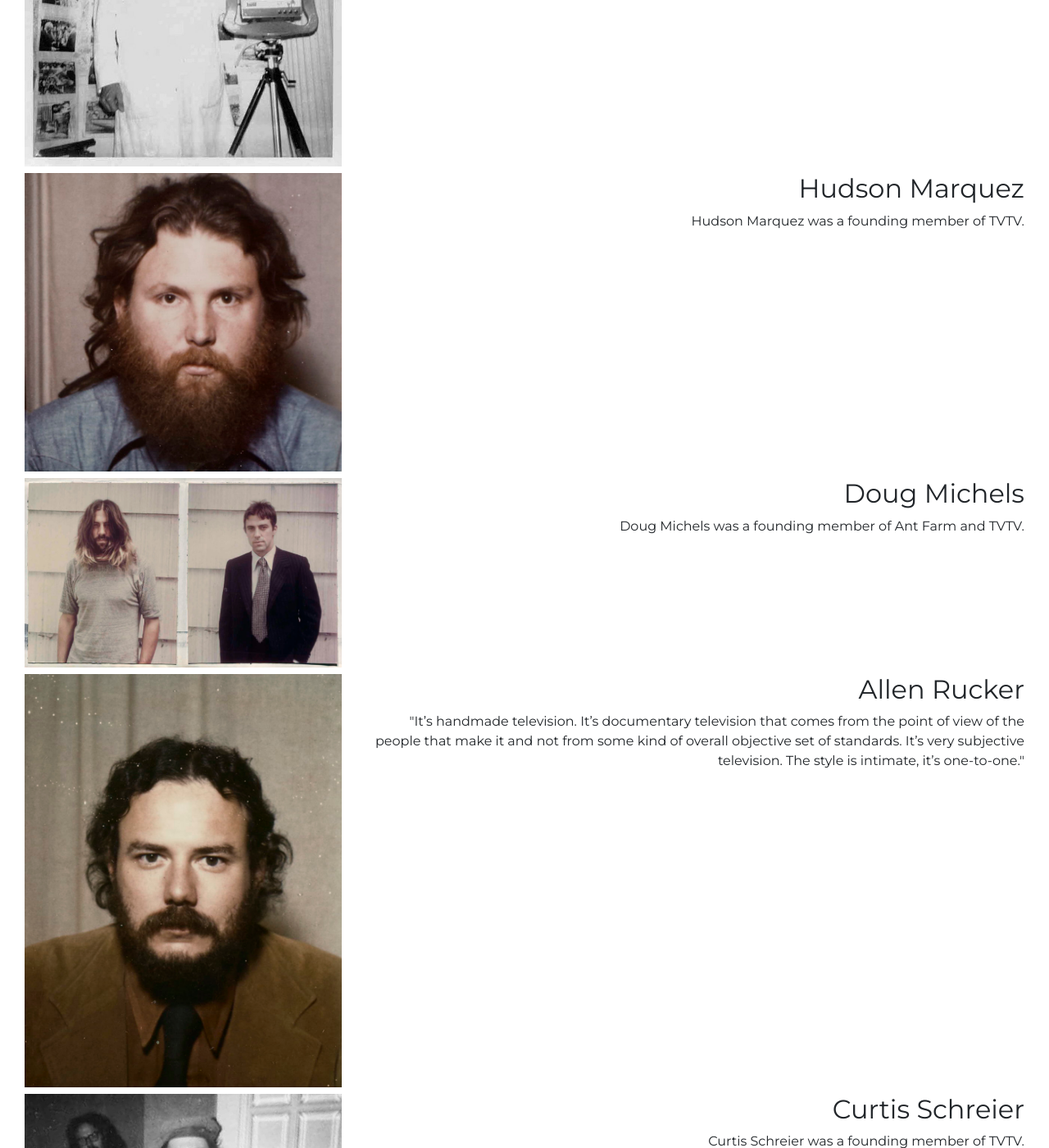
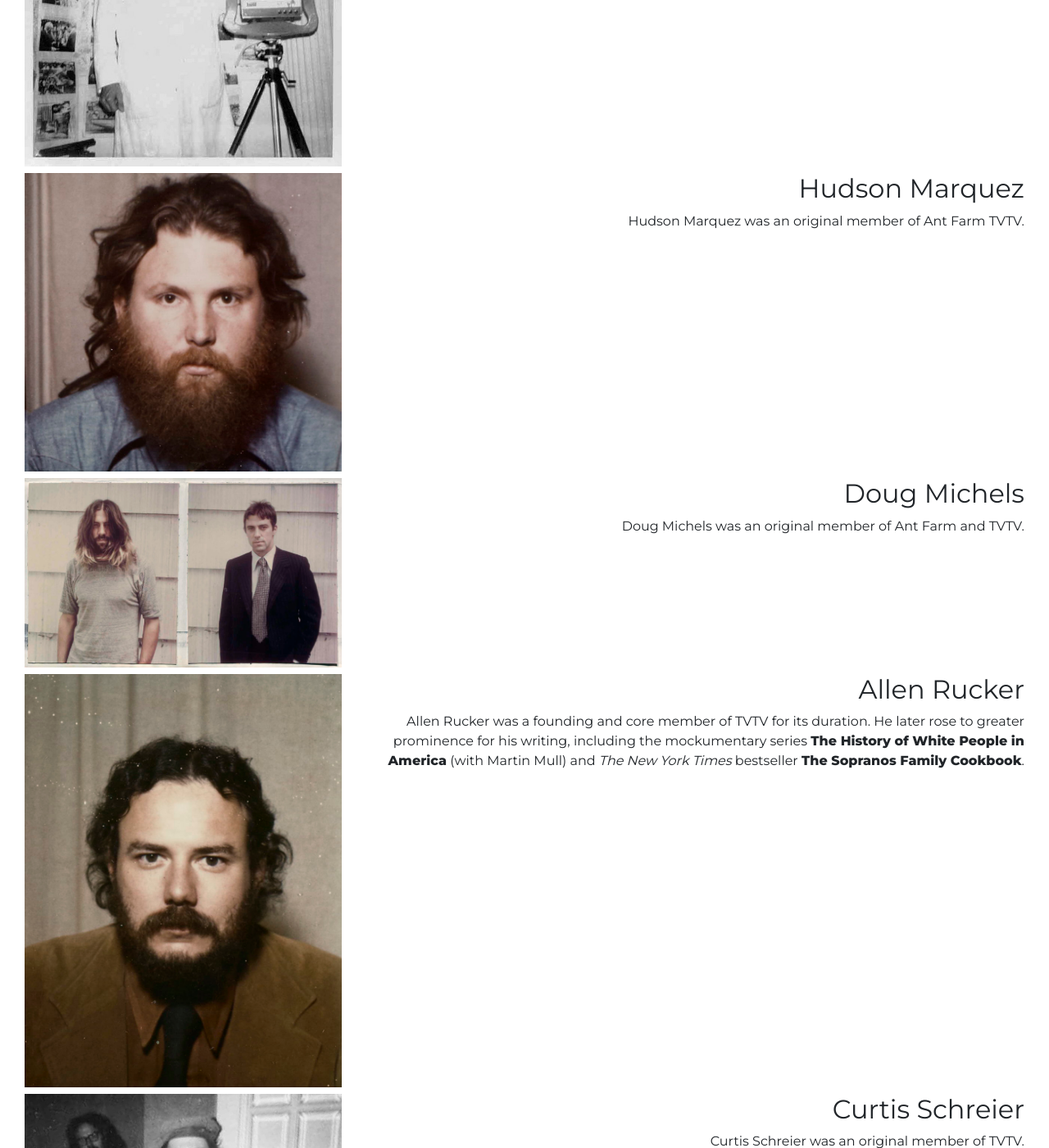
Before and after one commit to BAM-PFA/guerrillatv, a Jekyll site: the page built from index.md, in a window 1280 px wide and 1400 px high, scrolled down 6121 px. Shown: the whole window at 82% size. Built offline with Jekyll 4.4.1, drawn with Linux system fonts in a browser that asks for light colours; nearby versions of some CDN libraries; some web fonts are replaced; some of the changed text lies outside the part shown.

Commit message:
add 4:3 iframe player; minor text updates

```diff
--- a/_includes/internetArchive.html
+++ b/_includes/internetArchive.html
@@ -1 +1 @@
-<iframe src="https://archive.org/embed/{{ include.id }}" frameborder="0" allow="fullscreen" allowfullscreen></iframe>
+<iframe src="https://archive.org/embed/{{ include.id }}" frameborder="0" webkitallowfullscreen="true" mozallowfullscreen="true" allowfullscreen></iframe>
--- a/assets/index.css
+++ b/assets/index.css
@@ -39,6 +39,21 @@
    width: 100%;
 }
 
+.iframe-container-4-3 {
+  overflow: hidden;
+  padding-top: 75%;
+  position: relative;
+}
+
+.iframe-container-4-3 iframe {
+   border: 0;
+   height: 100%;
+   left: 0;
+   position: absolute;
+   top: 0;
+   width: 100%;
+}
+
 .pdf-holder object {
   // generally this will be set on the col holding the object tag;
   width: 80%;
--- a/index.md
+++ b/index.md
@@ -49,10 +49,10 @@
       "The use of television's tools to give voice to overlooked peoples and viewpoints was at once an activist project and an aesthetic enterprise," writes former BAMPFA video curator <strong>Steve Seid</strong>. "No other video collective seemed to meld these dual intentions–political poignancy and artful rendering–as expertly as TVTV."
       </p>
       <p>
-      "We were inventing a new form of television," notes Allan Rucker, one of TVTV's founding members alongside Michael Shamberg, Tom Weinberg, Hudson Marquez, Wendy Appel, Paul Goldsmith, and Megan Williams. Inspired by Shamberg's 1971 DIY-call-to-arms video production manual-slash-manifesto, <strong>Guerrilla Television</strong>, the collective featured dozens of members between 1972-1977, with crossover from other now-legendary media collectives like <strong>Ant Farm</strong>, <strong>Raindance</strong>, and <strong>Videofreex</strong>. Their on-air "correspondents" included such future stars as Bill Murray, Harold Ramis, Christopher Guest, and John Belushi.
+      "We were inventing a new form of television," notes Allen Rucker, one of TVTV's original members alongside Michael Shamberg, Tom Weinberg, Hudson Marquez, Wendy Appel, Paul Goldsmith, and Megan Williams. Inspired by Shamberg's 1971 DIY video production manual-slash-manifesto, <strong>Guerrilla Television</strong>, the collective featured dozens of members between 1972-1977, with crossover from other now-legendary media collectives like <strong>Ant Farm</strong>, <strong>Raindance</strong>, and <strong>Videofreex</strong>. Their on-air "correspondents" included such future stars as Bill Murray, Harold Ramis, Christopher Guest, and John Belushi.
       </p>
       <p>
-      "TVTV’s iconoclastic coverage of the events—brash interviews with the media and politicians alike, cameraman-interviewers, stylish graphics, and no voice-overs, in sum their own video version of <i>vérité</i>—garnered praise from jaded journalists and hipster critics alike," writes author <strong>Deidre Boyle</strong>. "Their experimental TV tactics proved that a new style and energy had swept away the known world of network TV news."
+      "TVTV’s iconoclastic coverage of the events—brash interviews with the media and politicians alike, cameraman-interviewers, stylish graphics, and no voice-overs, in sum their own video version of <i>vérité</i>—garnered praise from jaded journalists and hipster critics alike," writes author <strong>Deirdre Boyle</strong>. "Their experimental TV tactics proved that a new style and energy had swept away the known world of network TV news."
       </p>
     </div>
     <div class="col-sm-4">
@@ -86,7 +86,7 @@
     </div>
     <div class="col-md-8 text-right">
       <h2>Skip Blumberg</h2>
-      <p>Skip Blumberg was a founding member of TVTV.</p>
+      <p>Skip Blumberg was an original member of TVTV.</p>
     </div>
   </div>
 
@@ -96,7 +96,7 @@
     </div>
     <div class="col-md-8 text-right">
       <h2>Nancy Cain</h2>
-      <p>Nancy Cain was a founding member of TVTV.</p>
+      <p>Nancy Cain was an original member of TVTV.</p>
     </div>
   </div>
 
@@ -126,7 +126,7 @@
     </div>
     <div class="col-md-8 text-right">
       <h2>Chip Lord</h2>
-      <p>Chip Lord was a founding member of <a href="example.com">Ant Farm</a> and TVTV.</p>
+      <p>Chip Lord was an original member of <a href="example.com">Ant Farm</a> and TVTV.</p>
     </div>
   </div>
 
@@ -136,7 +136,7 @@
     </div>
     <div class="col-md-8 text-right">
       <h2>Hudson Marquez</h2>
-      <p>Hudson Marquez was a founding member of TVTV.</p>
+      <p>Hudson Marquez was an original member of Ant Farm TVTV.</p>
     </div>
   </div>
 
@@ -146,7 +146,7 @@
     </div>
     <div class="col-md-8 text-right">
       <h2>Doug Michels</h2>
-      <p>Doug Michels was a founding member of Ant Farm and TVTV.</p>
+      <p>Doug Michels was an original member of Ant Farm and TVTV.</p>
     </div>
   </div>
 
@@ -156,7 +156,9 @@
     </div>
     <div class="col-md-8 text-right">
       <h2>Allen Rucker</h2>
-      <p>"It’s handmade television. It’s documentary television that comes from the point of view of the people that make it and not from some kind of overall objective set of standards. It’s very subjective television. The style is intimate, it’s one-to-one."</p>
+      <p>
+        Allen Rucker was a founding and core member of TVTV for its duration. He later rose to greater prominence for his writing, including the mockumentary series <strong>The History of White People in America</strong> (with Martin Mull) and <i>The New York Times</i> bestseller <strong>The Sopranos Family Cookbook</strong>.
+      </p>
     </div>
   </div>
 
@@ -166,7 +168,7 @@
       </div>
       <div class="col-md-8 text-right">
         <h2>Curtis Schreier</h2>
-        <p>Curtis Schreier was a founding member of TVTV.</p>
+        <p>Curtis Schreier was an original member of TVTV.</p>
       </div>
   </div>
   <div class="row my-2">
@@ -196,7 +198,7 @@
     </div>
     <div class="col-md-8 text-right">
       <h2>Tom Weinberg</h2>
-      <p>Tom Weinberg was a founding member of TVTV.</p>
+      <p>Tom Weinberg was an original member of TVTV.</p>
     </div>
   </div>
 
@@ -206,7 +208,9 @@
     </div>
     <div class="col-md-6  text-right">
       <h2>Megan Williams</h2>
-      <p>Megan Williams was a founding member of TVTV.</p>
+      <p>
+        Megan Williams was a founding and core member of TVTV for its duration. She later became an Academy Award-nominated producer and recipient of the Alfred I. duPont Columbia Journalism Award, as well as an adjunct professor at USC’s School of Cinematic Arts.
+      </p>
     </div>
   </div>
 
```
Also changed, not shown: _collections/_raw-footage/2020-07-15_gfa-245.md (+3 -4 lines), _pages/raw-footage.md (+0 -1 lines).
